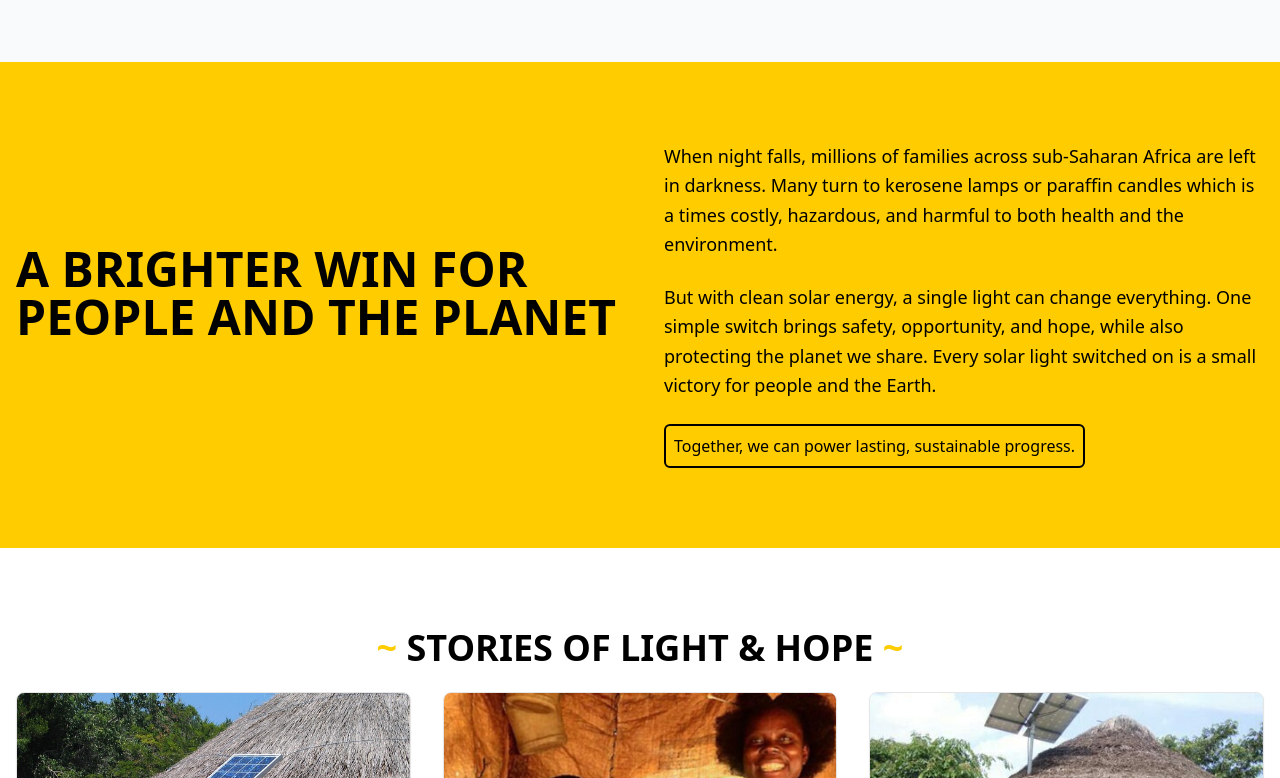
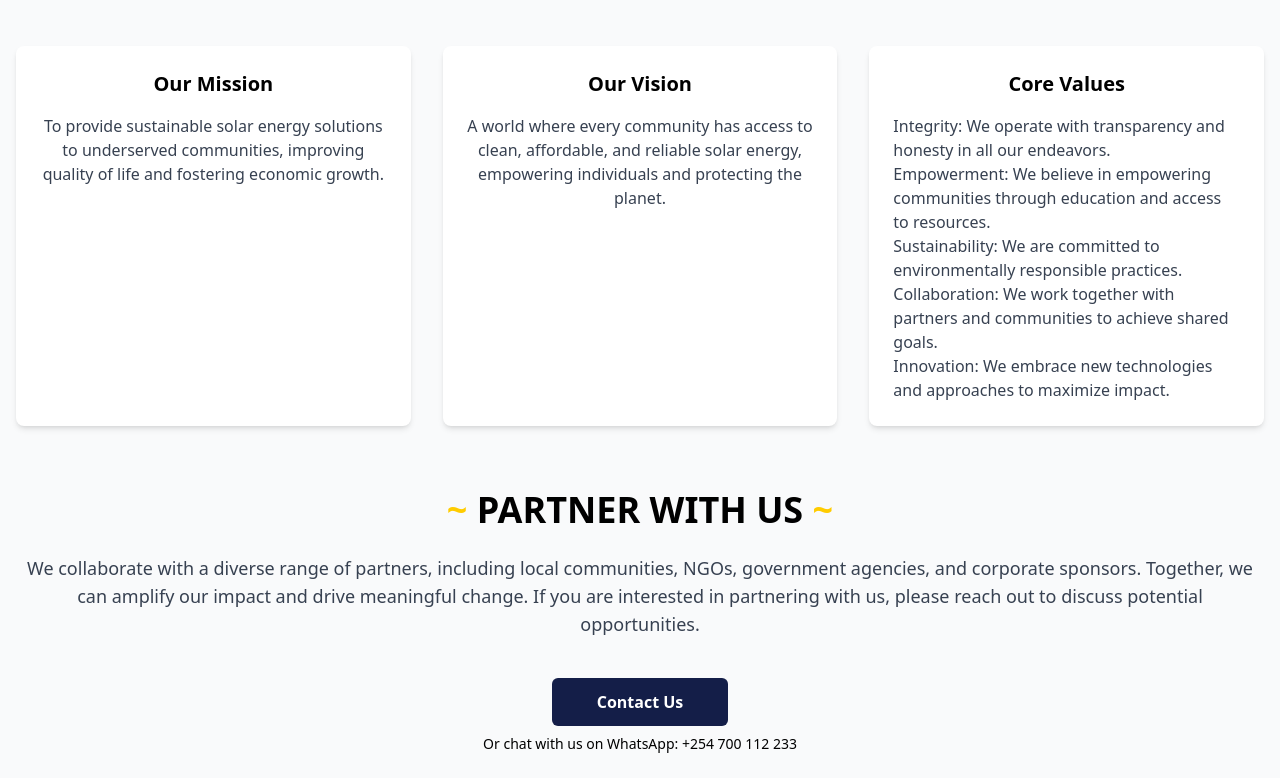
Before and after one commit to WilfredMutwiri/SolarLex, a React (Vite) app: page / in a window 1280 px wide. Shown: the part 1342-2120 px from the top of the page. Built offline with nearby package versions, Linux system fonts and the light colour scheme.

Commit message:
Added mission,vission,core values,partner and testimonials

```diff
--- a/package.json
+++ b/package.json
@@ -45,6 +45,7 @@
     "cmdk": "^1.1.1",
     "date-fns": "^3.6.0",
     "embla-carousel-react": "^8.6.0",
+    "framer-motion": "^12.23.22",
     "input-otp": "^1.4.2",
     "lucide-react": "^0.462.0",
     "next-themes": "^0.3.0",
--- a/src/components/About.tsx
+++ b/src/components/About.tsx
@@ -48,6 +48,56 @@ export const About = () => {
           </div>
           </div>
         </div>
+        {/* mission,Vision and Core Values section */}
+        <div className="mt-12">
+          <div className="grid grid-cols-1 md:grid-cols-3 gap-8 mt-6">
+            <div className="bg-white p-6 rounded-lg shadow-md hover:shadow-lg transition-shadow duration-300">
+              <h3 className="text-xl font-semibold mb-4 text-center">Our Mission</h3>
+              <p className="text-gray-700 text-center">
+                To provide sustainable solar energy solutions to underserved communities, improving quality of life and fostering economic growth.
+              </p>
+            </div>
+            <div className="bg-white p-6 rounded-lg shadow-md hover:shadow-lg transition-shadow duration-300">
+              <h3 className="text-xl font-semibold mb-4 text-center">Our Vision</h3 >
+              <p className="text-gray-700 text-center">
+                A world where every community has access to clean, affordable, and reliable solar energy, empowering individuals and protecting the planet.
+              </p>
+            </div>
+            <div className="bg-white p-6 rounded-lg shadow-md hover:shadow-lg transition-shadow duration-300">
+              <h3 className="text-xl font-semibold mb-4 text-center">Core Values</h3>
+              <ul className="list-disc list-inside text-gray-700">
+                <li>Integrity: We operate with transparency and honesty in all our endeavors.</li>
+                <li>Empowerment: We believe in empowering communities through education and access to resources.</li>
+                <li>Sustainability: We are committed to environmentally responsible practices.</li>
+                <li>Collaboration: We work together with partners and communities to achieve shared goals.</li>
+                <li>Innovation: We embrace new technologies and approaches to maximize impact.</li>
+              </ul>
+            </div>
+          </div>
+        </div>
+        {/* partner with us section */}
+        <div>
+          <h2 className="text-3xl md:text-4xl font-bold text-secondary-foreground mb-6 uppercase text-center mt-16">
+            <span className="text-secondary">~</span> Partner With Us{" "}
+            <span className="text-secondary">~</span>
+          </h2>
+          <p className="text-lg text-gray-700 text-center">
+            We collaborate with a diverse range of partners, including local communities, NGOs, government agencies, and corporate sponsors. Together, we can amplify our impact and drive meaningful change. If you are interested in partnering with us, please reach out to discuss potential opportunities.
+          </p>
+          <div>
+            <div className="flex justify-center">
+              <button className="mt-10 text-sm md:text-base px-6 py-3 bg-primary text-white font-semibold rounded-md hover:bg-secondary/90 transition duration-500 w-44"
+              onClick={() => window.location.href = '/Contact'}
+              >
+                Contact Us
+              </button>
+            </div>
+            <div>
+              {/* whatapp chat */}
+              <p className="text-gray-500 text-sm text-center mt-2">Or chat with us on WhatsApp: <a href="https://wa.me/1234567890" className="text-green-500 hover:underline">+254 700 112 233</a></p>
+            </div>
+          </div>
+        </div>
       </div>
     </section>
   );
--- a/src/components/ImpactStats.tsx
+++ b/src/components/ImpactStats.tsx
@@ -15,9 +15,39 @@ const stats = [
 },
 ];
 
+const testimonials = [
+  {
+    quote: "SolarLex transformed our village. We now have light at night, and my children can study after dark.",
+    name: "Amina, Kenya",
+    image: "https://randomuser.me/api/portraits/women/62.jpg",
+  },
+  {
+    quote: "Thanks to SolarLex, our community has access to clean energy. It has improved our quality of life significantly.",
+    name: "Mark, Kenya",
+    image: "https://randomuser.me/api/portraits/men/16.jpg",
+  },
+  {
+    quote: "The solar lights provided by SolarLex have been a game-changer for our family. We save money and help the environment.",
+    name: "Grace, Kenya",
+    image: "https://randomuser.me/api/portraits/women/89.jpg",
+  },
+  {
+    quote: "SolarLex's initiative has brought hope and progress to our community. We are grateful for their support.",
+    name: "John, Kenya",
+    image: "https://randomuser.me/api/portraits/women/69.jpg",
+  },
+  {
+    quote: "With SolarLex's solar solutions, we can now work and study after sunset. It has truly changed our lives.",
+    name: "Lina, Kenya",
+    image: "https://randomuser.me/api/portraits/men/53.jpg",
+  },
+];
+
+
 export const ImpactStats = () => {
   return (
-    <section
+    <div>
+          <section
       id="impact"
       className="relative py-20 md:py-32 bg-cover bg-center"
       style={{ backgroundImage: `url(${impactBg})` }}
@@ -36,5 +66,29 @@ export const ImpactStats = () => {
         </div>
       </div>
     </section>
+    {/* testimonials section */}
+    <section>
+      <div className="container mx-auto px-4 py-16">
+        <h2 className="text-3xl md:text-4xl font-bold text-secondary-foreground mb-6 uppercase text-center">
+          <span className="text-secondary">~</span> What others Have To Say!{" "}
+          <span className="text-secondary">~</span>
+        </h2>
+        <div className="grid md:grid-cols-3 gap-8 mt-6">
+          {testimonials.map((testimonial, index) => (
+            <div key={index} className="bg-white p-6 rounded-lg shadow-md hover:shadow-lg transition-shadow duration-300 ">
+              <p className="text-gray-700 italic mb-4">"{testimonial.quote}"</p>
+              <div className="flex items-center mt-4 gap-4">
+                <img
+                  src={`${testimonial.image}`} className="w-12 h-12 rounded-full mr-4"
+                  alt={testimonial.name}
+                />
+                <div className="text-gray-900 font-semibold">{testimonial.name}</div>
+              </div>
+            </div>
+          ))}
+        </div>
+      </div>
+    </section>
+    </div>
   );
 };
```
Also changed, not shown: src/assets/999logo.jpg (added), 1 other file (tests, documents, lock files or other folders).
